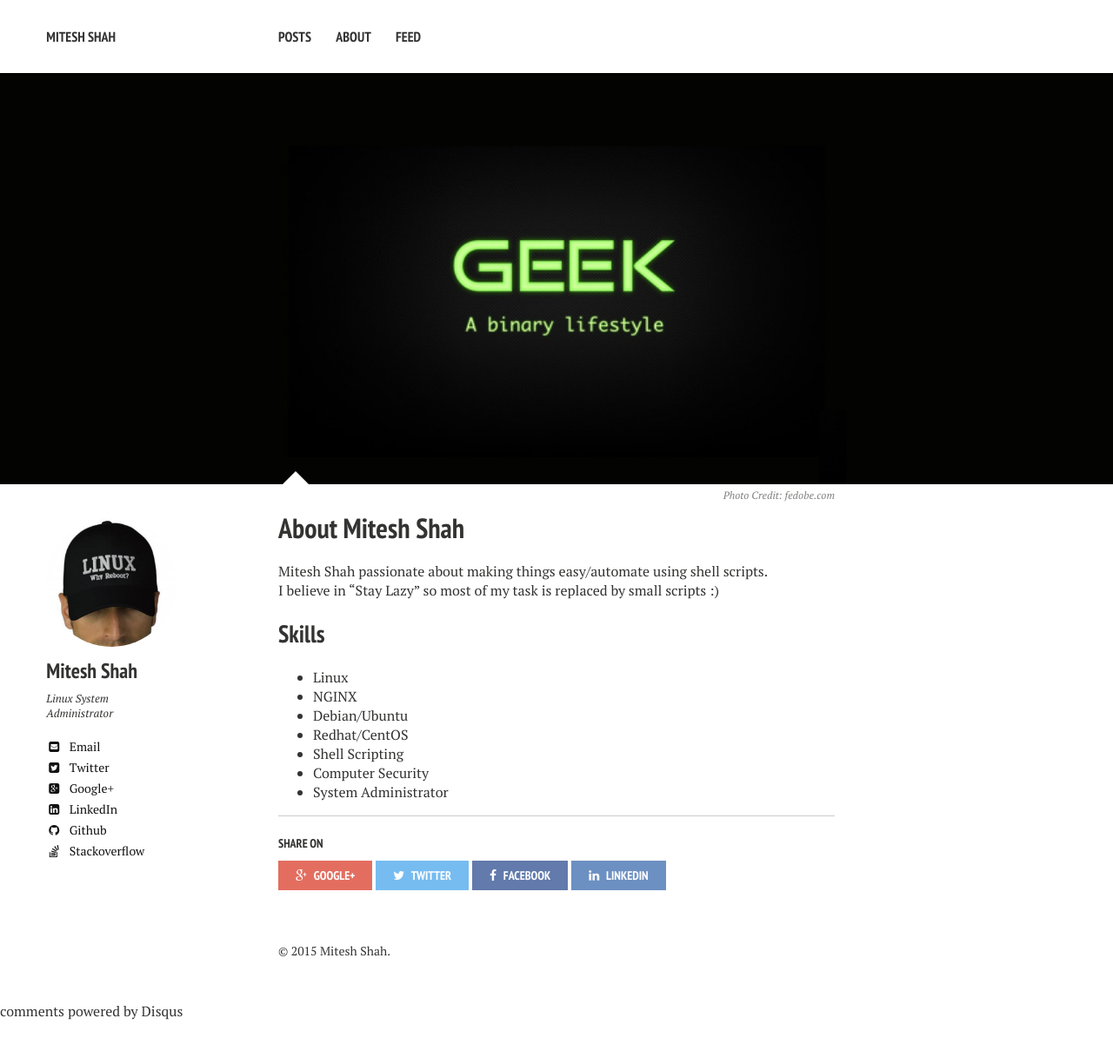
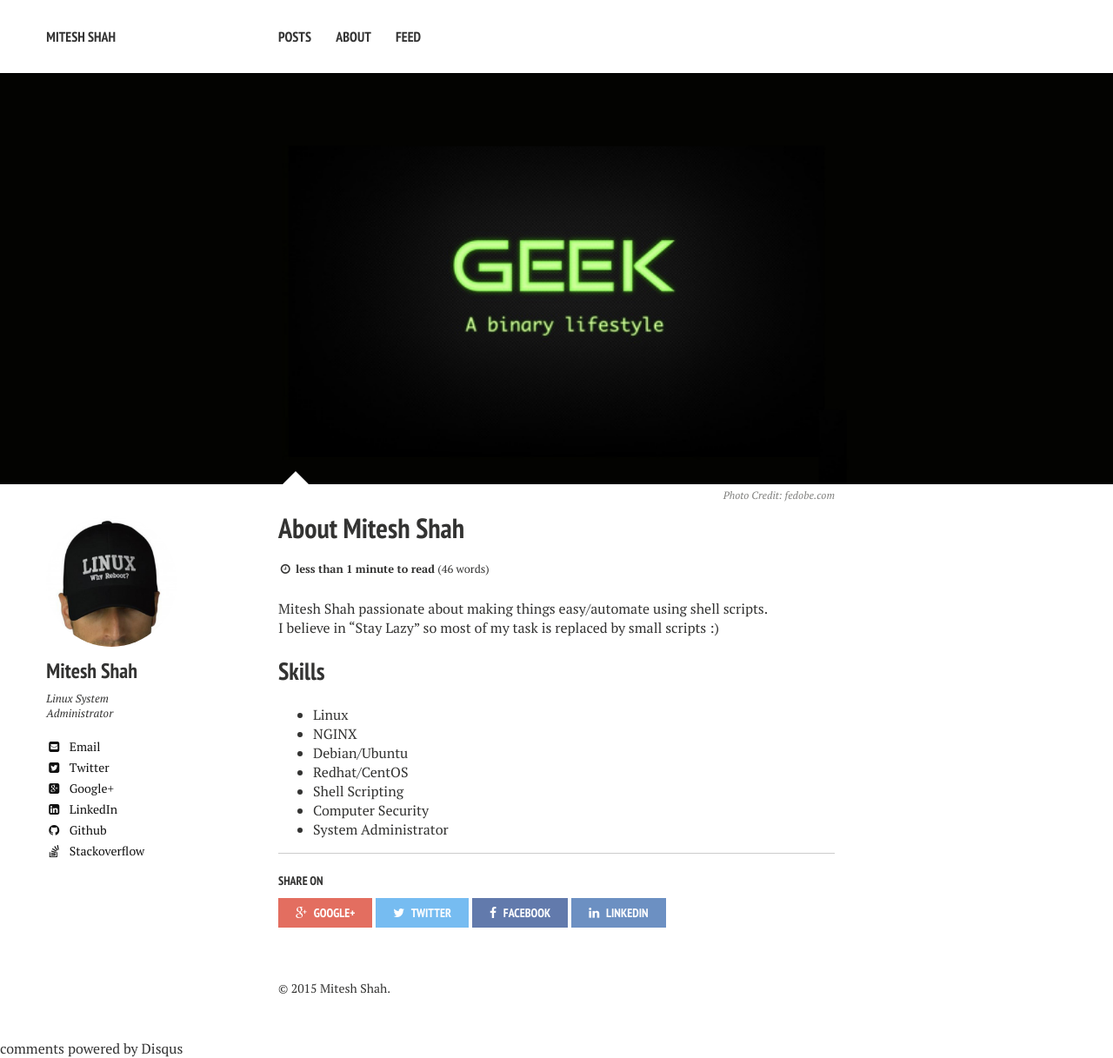
Before and after one commit to MiteshShah/miteshshah.github.io, a Jekyll site: the page built from about/index.md, in a window 1280 px wide. Shown: the whole page at 87% size. Built offline with Jekyll 4.4.1, drawn with Linux system fonts in a browser that asks for light colours; nearby versions of some CDN libraries; comment, search, counter and statistics services are not loaded; before the commit the page ends 1174 px from its top, so only the background shows below that.

Commit message:
Added Reading Time

```diff
--- /dev/null
+++ b/_includes/_reading-time.html
@@ -0,0 +1,13 @@
+<p class="byline">
+	<strong><i class="fa fa-fw fa-clock-o"></i>
+		{% assign words = page.content | number_of_words %}
+		{% if words < 100 %}
+		less than 1 minute
+		{% elsif words < 200 %}
+		2 minute
+		{% else %}
+		{{ words | divided_by:100 }} minutes
+		{% endif %} to read
+	</strong>
+	({{ words }} words)
+</p>
--- a/_layouts/page.html
+++ b/_layouts/page.html
@@ -34,6 +34,7 @@
   </div>
   <article class="page">
     <h1>{{ page.title }}</h1>
+    {% include _reading-time.html %}
     <div class="article-wrap">
       {{ content }}
       {% if page.share != false %}
--- a/_layouts/post.html
+++ b/_layouts/post.html
@@ -39,6 +39,7 @@
       {% else %}
         <h1><a href="{{ site.url }}{{ page.url }}" rel="bookmark" title="{{ page.title }}">{{ page.title }}</a></h1>
       {% endif %}
+      {% include _reading-time.html %}
     </div><!--/ .headline-wrap -->
     <div class="article-wrap">
       {{ content }}
```
